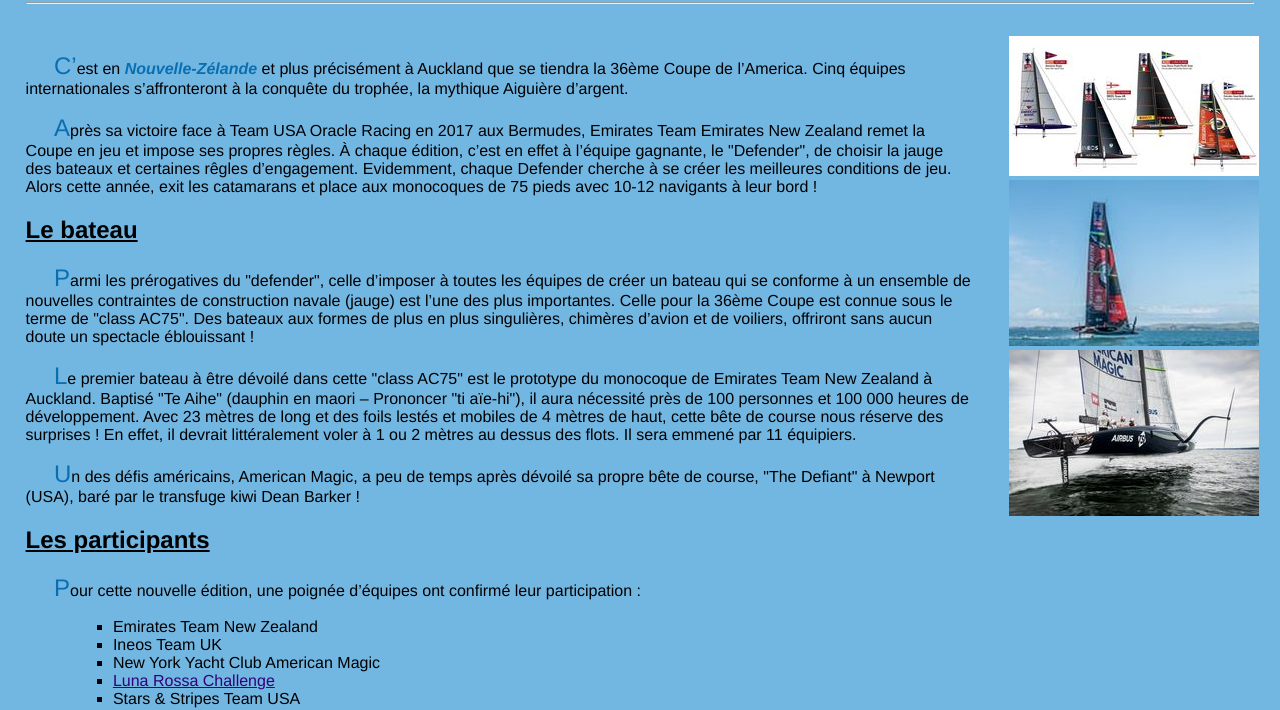
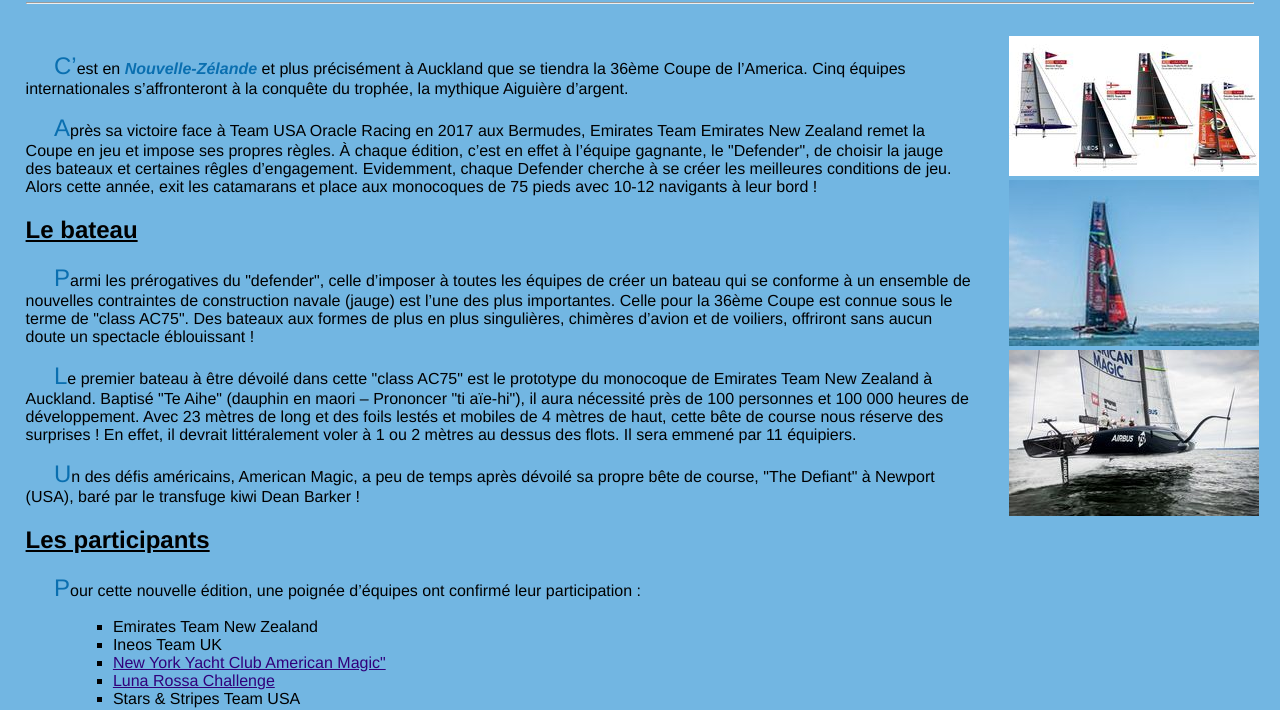
Before and after one commit to Kevin010412/ACwebProjet, a plain HTML site: page index.html in a window 1280 px wide. Shown: the part 115-825 px from the top of the page. Drawn offline with Linux system fonts and the light colour scheme.

Commit message:
Ajout hyperlien vers American Magic

```diff
--- a/index.html
+++ b/index.html
@@ -45,7 +45,7 @@
 	<ul>
 		<li> Emirates Team New Zealand </li>
 		<li> Ineos Team UK </li>
-		<li> New York Yacht Club American Magic </li>
+		<li> <a href="./challenger/american_magic.html"> New York Yacht Club American Magic" </a></li>
 		<li> <a href="./challenger/luna_rossa.html" title="Accès sécurisé au challenger Luna Rossa"> Luna Rossa Challenge </a></li>
 		<li> Stars & Stripes Team USA </li>
 	</ul>
```
